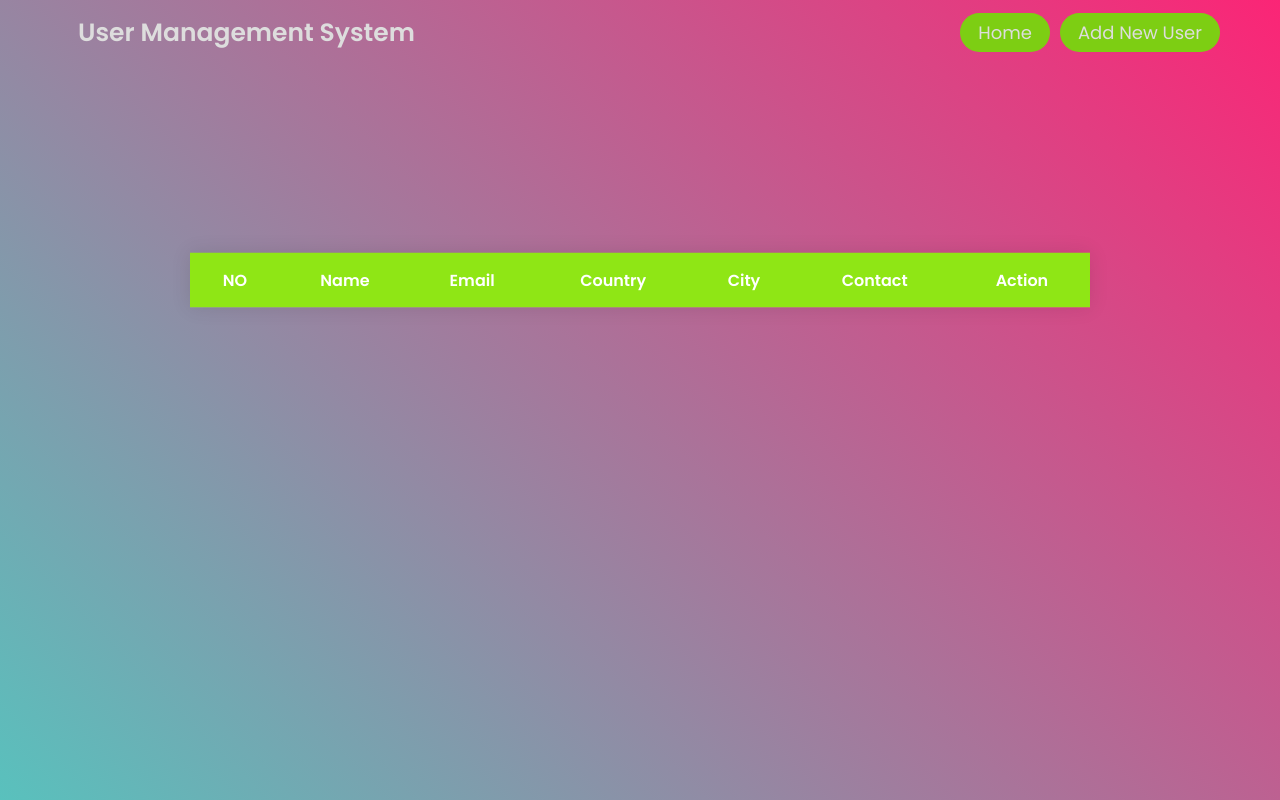
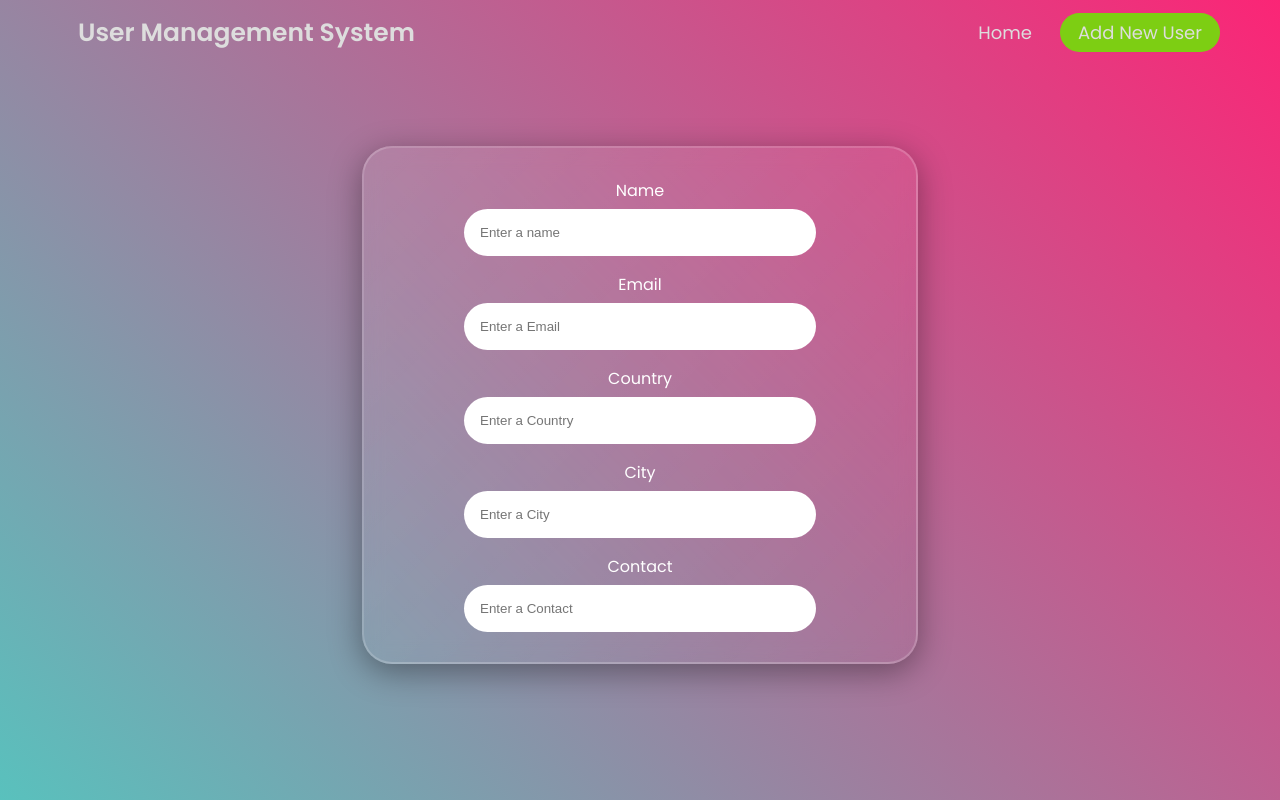
Before and after one commit to ecanivrl/React-Expressj.s, a React (Create React App) app in the folder frontend/: page /add in a window 1280 px wide. Built offline with nearby package versions, Linux system fonts and the light colour scheme; no server answers.

Commit message:
feat: added user information updated modal

```diff
--- a/frontend/src/App.js
+++ b/frontend/src/App.js
@@ -1,15 +1,19 @@
-import Header from "./components/Header";
+import React from 'react'
 import { Home } from "./pages/home/Home";
+import {BrowserRouter as Router,  Route, Routes} from 'react-router-dom'
+import Header from './components/Header.jsx'
+import AddEdit from './pages/addedit/AddEdit';
 
-function App() {
+export default function App() {
   return (
-    <div >
-      <Header />
-     <div className="container">
-     <Home/>
+    <Router>
+      <Header/>
+     <div className='container'>
+     <Routes>
+        <Route path="/" element={<Home/>} />
+        <Route path="/add" element={<AddEdit/>} />
+      </Routes>
      </div>
-    </div>
-  );
+    </Router>
+  )
 }
-
-export default App;
--- a/frontend/src/components/Header.jsx
+++ b/frontend/src/components/Header.jsx
@@ -1,13 +1,27 @@
-// import {Link} from "react-router-dom"
+import {Link, useLocation} from "react-router-dom"
 import "./header.css"
+import { useEffect, useState } from "react"
 
 export default function Header() {
+  const [active, setActive] = useState("Home")
+
+  const location = useLocation()
+
+
+ useEffect(() => {
+  if (location.pathname === "/") {
+    setActive("Home")
+  }else if(location.pathname === "/add"){
+    setActive("Add")
+  }
+ }, [location])
+
   return (
     <div className="header">
-      <a href="/" className="logo">User Management System</a>
+      <Link to="/" className="logo">User Management System</Link>
       <div className="header-right">
-      <a href="/" className="active">Home</a>
-      <a href="/" className="active">Add New User</a>
+      <Link  to="/" className={`${active === "Home" ? "active" : ""}`}>Home</Link>
+      <Link to="/add" className={`${active === "Add" ? "active" : ""}`}>Add New User</Link>
       </div>
     </div>
   )
--- /dev/null
+++ b/frontend/src/pages/addedit/AddEdit.jsx
@@ -0,0 +1,31 @@
+import React from 'react'
+import "./addedit.css"
+
+export default function AddEdit() {
+  return (
+    <div>
+        <form >
+            <div className="input-wrapper">
+                <label htmlFor="name">Name</label>
+                <input type="text" id='name' placeholder='Enter a name'/>
+            </div>
+            <div className="input-wrapper">
+                <label htmlFor="name">Email</label>
+                <input type="email" id='email' placeholder='Enter a Email'/>
+            </div>
+            <div className="input-wrapper">
+                <label htmlFor="name">Country</label>
+                <input type="text" id='country' placeholder='Enter a Country'/>
+            </div>
+            <div className="input-wrapper">
+                <label htmlFor="name">City</label>
+                <input type="text" id='city' placeholder='Enter a City'/>
+            </div>
+            <div className="input-wrapper">
+                <label htmlFor="name">Contact</label>
+                <input type="text" id='contact' placeholder='Enter a Contact'/>
+            </div>
+        </form>
+    </div>
+  )
+}
--- /dev/null
+++ b/frontend/src/pages/addedit/addedit.css
@@ -0,0 +1,39 @@
+form {
+    display: flex;
+    flex-direction: column;
+    row-gap: 16px;
+    background: linear-gradient(135deg, rgba(255,255,255,0.1), rgba(255,255,255,0));
+    backdrop-filter: blur(10px);
+    -webkit-backdrop-filter: blur(10px);
+    border: 2px solid rgba(255,255,255,0.18);
+    box-shadow: 0 8px 32px 0 rgba(0,0,0,0.37);
+    padding: 30px 100px;
+    border-radius: 30px;
+    margin-top: 250px;
+
+  }
+
+  form:hover{
+    border-color:  #59C1BD;
+  }
+
+  .input-wrapper {
+    display: flex;
+    flex-direction: column;
+    align-items: center;
+    row-gap: 6px;
+    color: #fff;
+  }
+
+  .input-wrapper input {
+    border: none;
+    padding: 16px;
+    border-radius: 30px;
+    outline: none;
+    min-width: 320px;
+  }
+
+  form input[type="submit"] {
+    font-size: 16px;
+    font-weight: bold;
+  }
```
